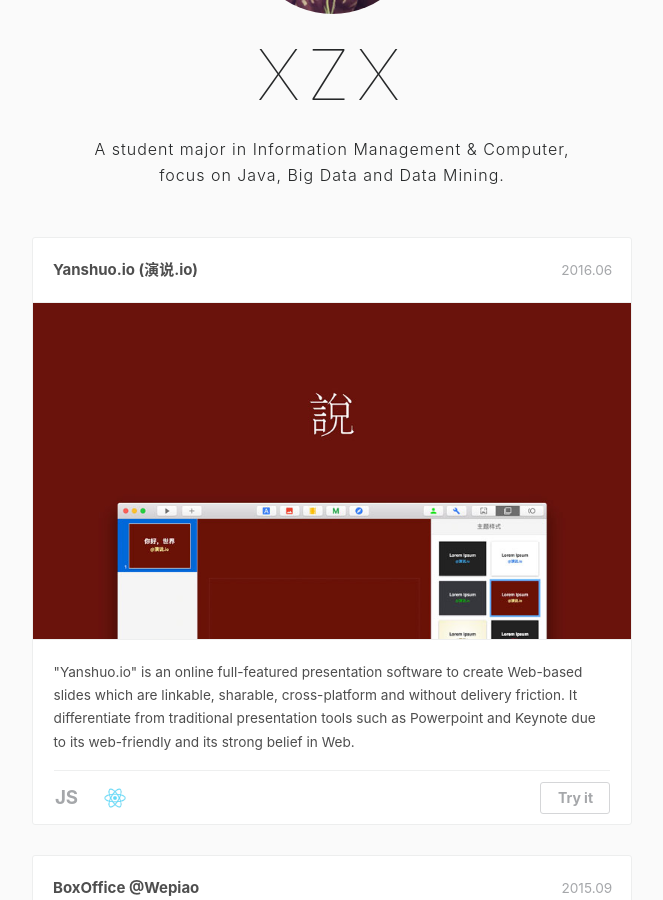
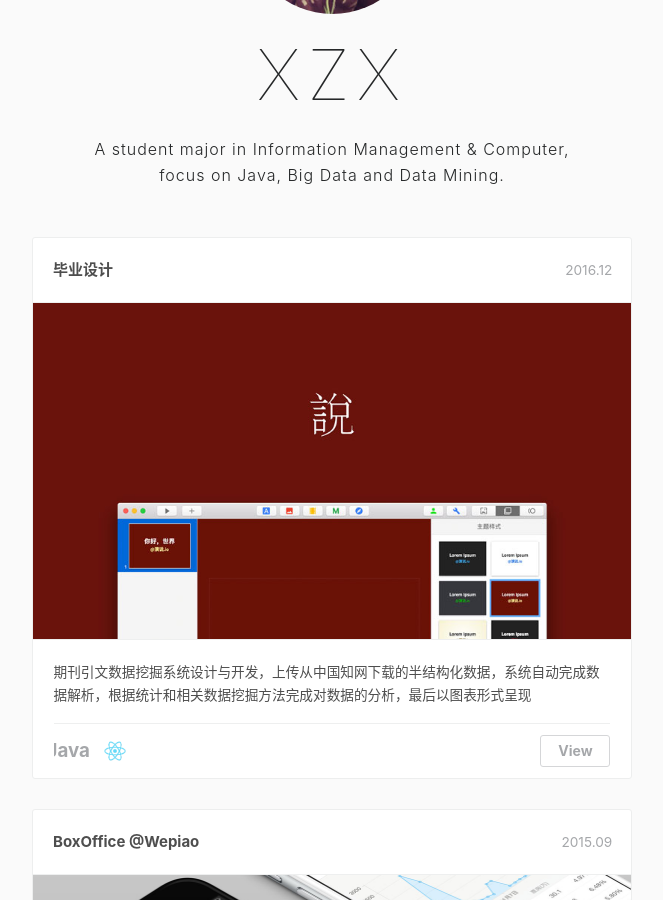
Before and after one commit to popsiclexu/popsiclexu.github.io, a Jekyll site: the page built from portfolio/index.html, in a window 1280 px wide and 900 px high, scrolled down 233 px. Shown: the whole window, without its empty margins (308-971 px from the left). Built offline with Jekyll 4.4.1, drawn with Linux system fonts in a browser that asks for light colours; nearby versions of some CDN libraries; comment, search, counter and statistics services are not loaded.

Commit message:
代表作

```diff
--- a/portfolio/index.html
+++ b/portfolio/index.html
@@ -25,17 +25,17 @@
 				<ul class="cbp_tmtimeline">
 					<li>
 						<div class="cbp_tmlabel">
-							<h2 id="boxoffice">Yanshuo.io (演说.io)</h2>
-							<time>2016.06</time>
+							<h2 id="boxoffice">毕业设计</h2>
+							<time>2016.12</time>
 							<img src="images/work-yanshuo.jpg">
 							<ul>
 								<li>
-									"Yanshuo.io" is an online full-featured presentation software to create Web-based slides which are linkable, sharable, cross-platform and without delivery friction. It differentiate from traditional presentation tools such as Powerpoint and Keynote due to its web-friendly and its strong belief in Web.
+									期刊引文数据挖掘系统设计与开发，上传从中国知网下载的半结构化数据，系统自动完成数据解析，根据统计和相关数据挖掘方法完成对数据的分析，最后以图表形式呈现
 								</li>
 								<li class="skill">
-									<span><b>JS</b></span>
+									<span><b>Java</b></span>
 									<span class="i-react"></span>
-									<span class="link"><a target="_blank" href="https://yanshuo.io">Try it</a></span>
+									<span class="link"><a target="_blank" href="https://github.com/ZhenxueXu/JournalMiningSystem">View</a></span>
 								</li>
 							</ul>
 						</div>
```
